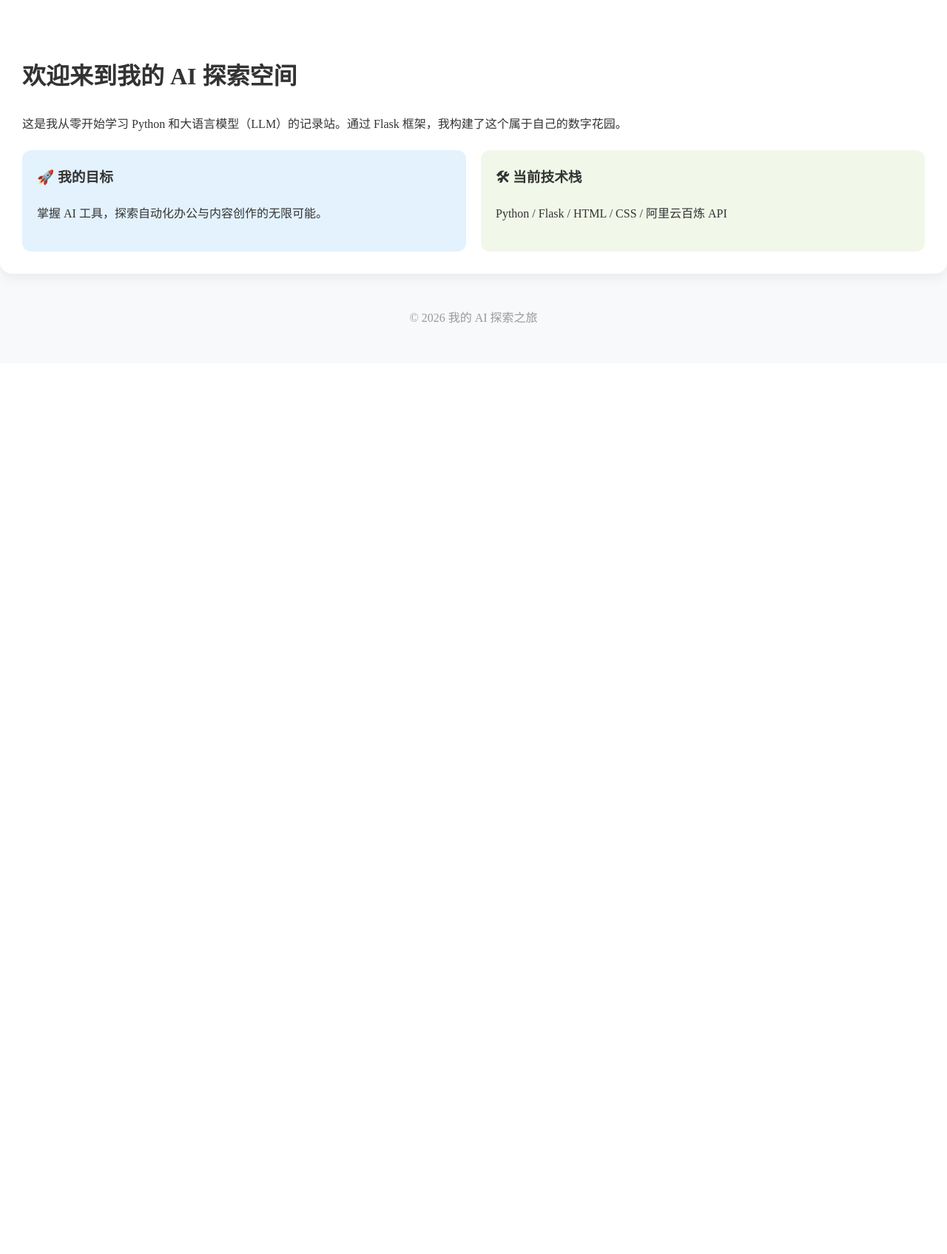
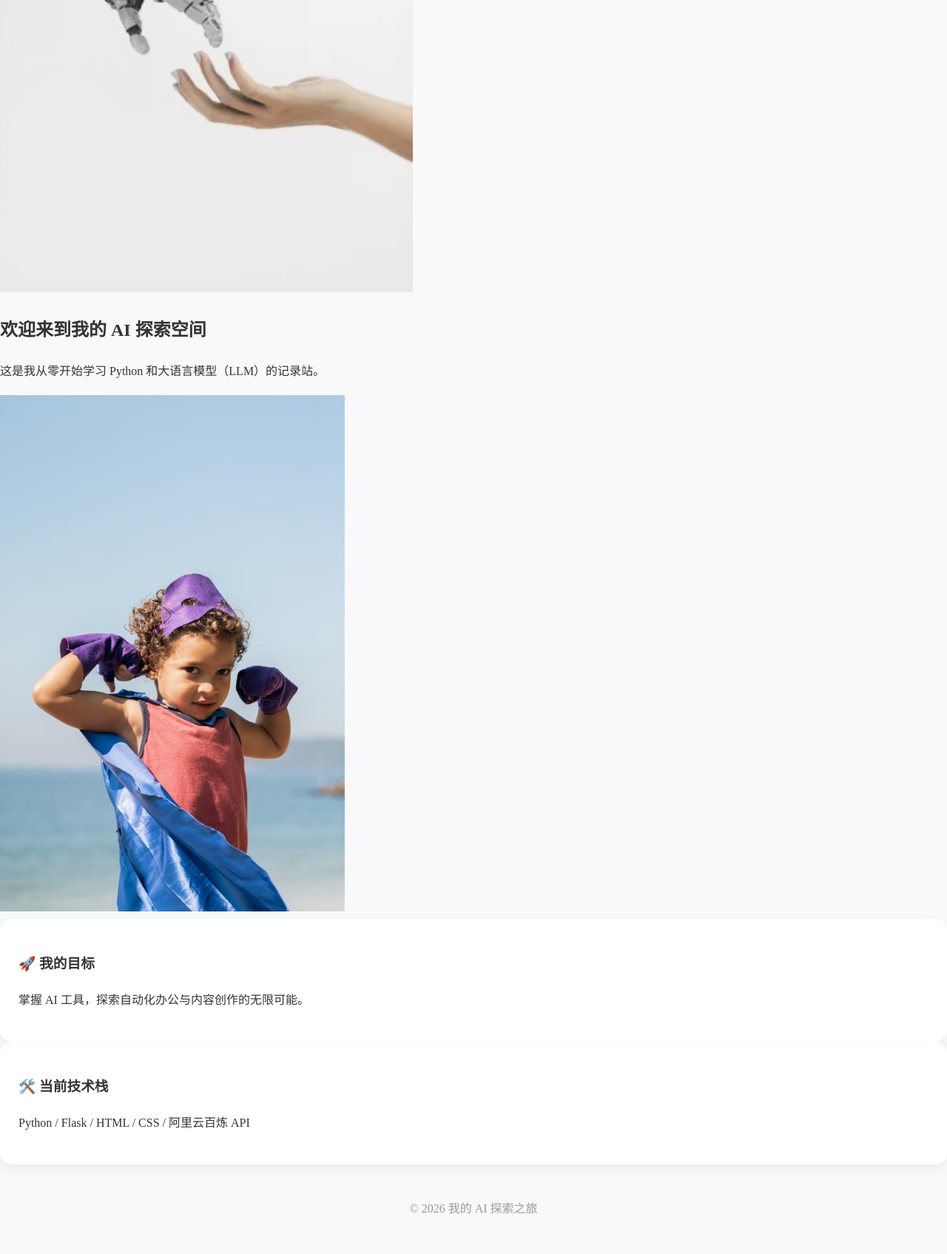
Before and after one commit to ahui102323-lang/my-ai-website, a Flask app: page / in a window 1280 px wide. Shown: the part 1199-2894 px from the top of the page at 74% size. Before the commit the page ends 1636 px from the top, so only its background shows below. Run offline with Flask 3, Linux system fonts and the light colour scheme.

Commit message:
Update index.html

```diff
--- a/templates/index.html
+++ b/templates/index.html
@@ -1,22 +1,30 @@
 {% extends "base.html" %}
+
 {% block content %}
-<div class="card" style="padding:0; overflow:hidden;">
-    <img src="https://images.unsplash.com/photo-1677442136019-21780ecad995?auto=format&fit=crop&w=1000&q=80"
-         style="width:100%; height:300px; object-fit:cover;" alt="AI背景">
-    <div style="padding: 30px;">
-        <h1>欢迎来到我的 AI 探索空间</h1>
-        <p>这是我从零开始学习 Python 和大语言模型（LLM）的记录站。通过 Flask 框架，我构建了这个属于自己的数字花园。</p>
-
-        <div style="display: grid; grid-template-columns: 1fr 1fr; gap: 20px; margin-top: 20px;">
-            <div style="background: #e3f2fd; padding: 20px; border-radius: 12px;">
-                <h3 style="margin-top:0">🚀 我的目标</h3>
-                <p>掌握 AI 工具，探索自动化办公与内容创作的无限可能。</p>
-            </div>
-            <div style="background: #f1f8e9; padding: 20px; border-radius: 12px;">
-                <h3 style="margin-top:0">🛠 当前技术栈</h3>
-                <p>Python / Flask / HTML / CSS / 阿里云百炼 API</p>
+<div class="home-container">
+    <section class="profile-section">
+        <div class="profile-card">
+            <img src="{{ url_for('static', filename='images/ai.png') }}" alt="我的头像" class="main-avatar">
+            <div class="profile-info">
+                <h1>欢迎来到我的 AI 探索空间</h1>
+                <p class="subtitle">这是我从零开始学习 Python 和大语言模型（LLM）的记录站。</p>
             </div>
         </div>
-    </div>
+    </section>
+
+    <section class="hero-image-container">
+        <img src="{{ url_for('static', filename='images/hero.png') }}" alt="AI 视觉图" class="hero-img">
+    </section>
+
+    <section class="intro-grid">
+        <div class="card goal-card">
+            <h3>🚀 我的目标</h3>
+            <p>掌握 AI 工具，探索自动化办公与内容创作的无限可能。</p>
+        </div>
+        <div class="card tech-card">
+            <h3>🛠️ 当前技术栈</h3>
+            <p>Python / Flask / HTML / CSS / 阿里云百炼 API</p>
+        </div>
+    </section>
 </div>
 {% endblock %}
```
